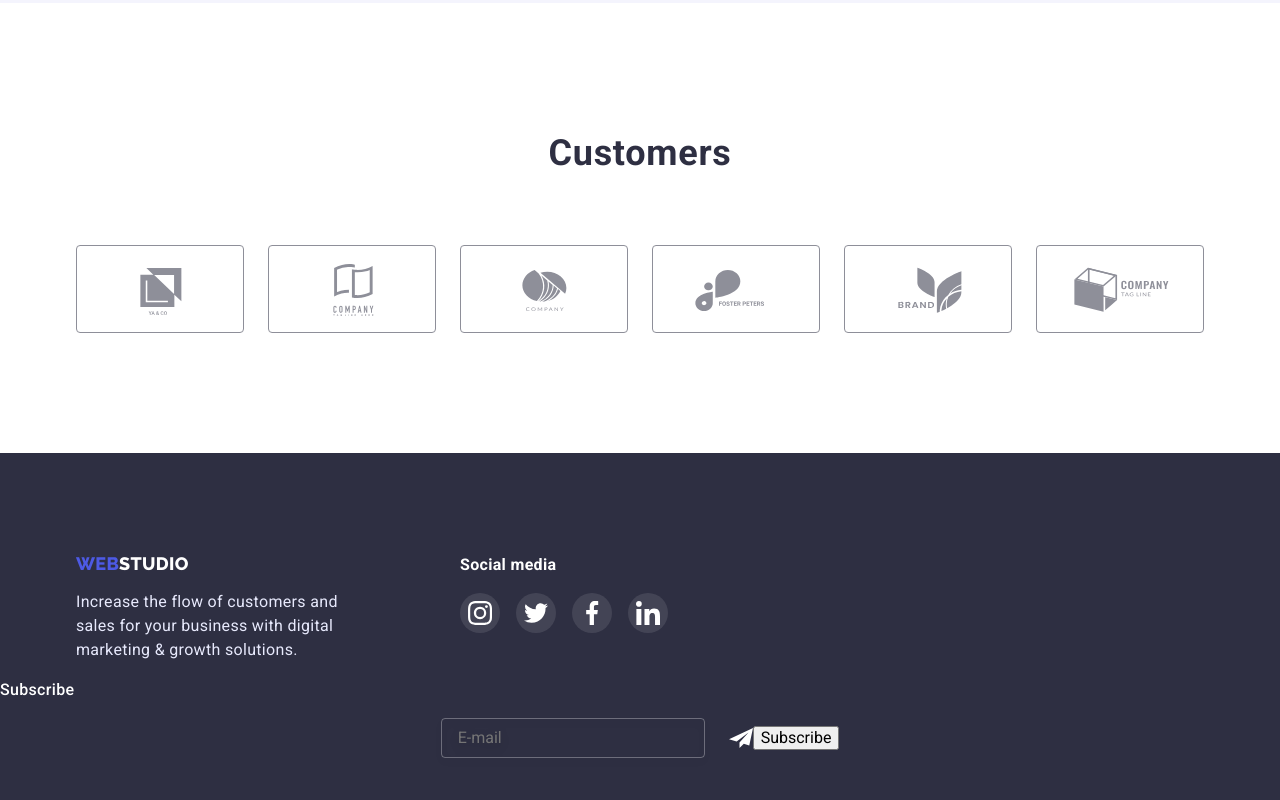
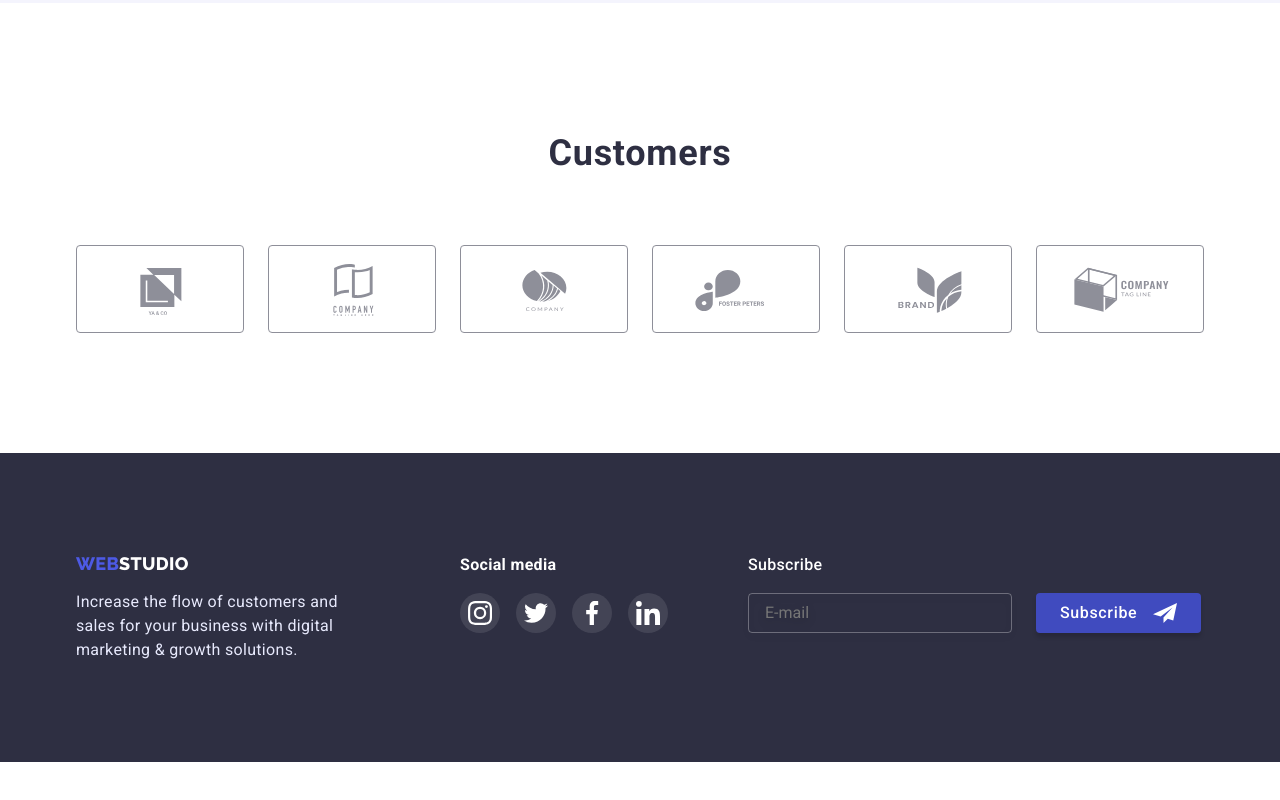
Before and after one commit to Sasha010101/goit-markup-hw-06, a plain HTML site: page index.html in a window 1280 px wide. Shown: the part 2490-3290 px from the top of the page. After the commit the page ends 3252 px from the top, so only its background shows below. Drawn offline with nearby package versions, Linux system fonts and the light colour scheme.

Commit message:
footer-form

```diff
--- a/css/style.css
+++ b/css/style.css
@@ -531,7 +531,6 @@ color:var(--primary-txt-cl);
 
 }
 .team-container{
-
 width: 264px;
 height: 428px;
 border:  #FFFFFF ;
@@ -963,13 +962,33 @@ margin: 0;
 .footer-text { }
 
 /* Footer-form */
-.footer-wrapper-form {}
+.footer-wrapper-form {
+    margin-left: 80px;
+
+
+
+
+}
+
+.footer-subscription-container {
+display: flex;
+align-items: center;
+justify-content: center;
+position: relative;
+margin: 0 auto;
+}
 
 .subscription-title {
+font-family: inherit;
 font-weight: 500;
+font-size: 16px;
+line-height: calc(24 / 16);
 letter-spacing: 0.02em;
 color: #FFFFFF;
+margin: 0 auto;
 margin-bottom: 16px;
+
+
 }
 
 .footer-subscription-form {
@@ -978,17 +997,14 @@ align-items: center;
 justify-content: center;
 }
 
-.footer-subscription-container {
-display: flex;
-align-items: center;
-justify-content: center;
-position: relative;
-}
+
 
 .subscription {
 display: flex;
 align-items: center;
 justify-content: center;
+margin: 0 auto;
+
 }
 
 .footer-subscription-email {
@@ -1001,11 +1017,34 @@ border-radius: 4px;
 padding: 8px 16px;
 color: #FFFFFF;
 margin-right: 24px;
+outline: none;
 }
 
-.footer-btn-icon {}
+.footer-btn-icon {
+position: absolute;
+top: 50%;
+right: 24px;
+transform: translateY(-50%);
+fill: #FFFFFF;
+}
 
-.footer-subscribe-btn {}
+.footer-subscribe-btn {
+display: flex;
+align-items: center;
+font-size: 16px;
+line-height: calc(24 / 16);
+letter-spacing: 0.04em;
+width: 165px;
+height: 40px;
+background: var(--icon-ocean-cl);
+color: #FFFFFF;
+font-weight: 500;
+box-shadow: 0px 4px 4px rgba(0, 0, 0, 0.15);
+border: none;
+border-radius: 4px;
+padding: 8px 24px;
+cursor: pointer;
+}
 
 /* Modal-Form */
 
```
Also changed, not shown: index.html (+1 -2 lines). Lines whose indentation alone changed are shown as unchanged.
